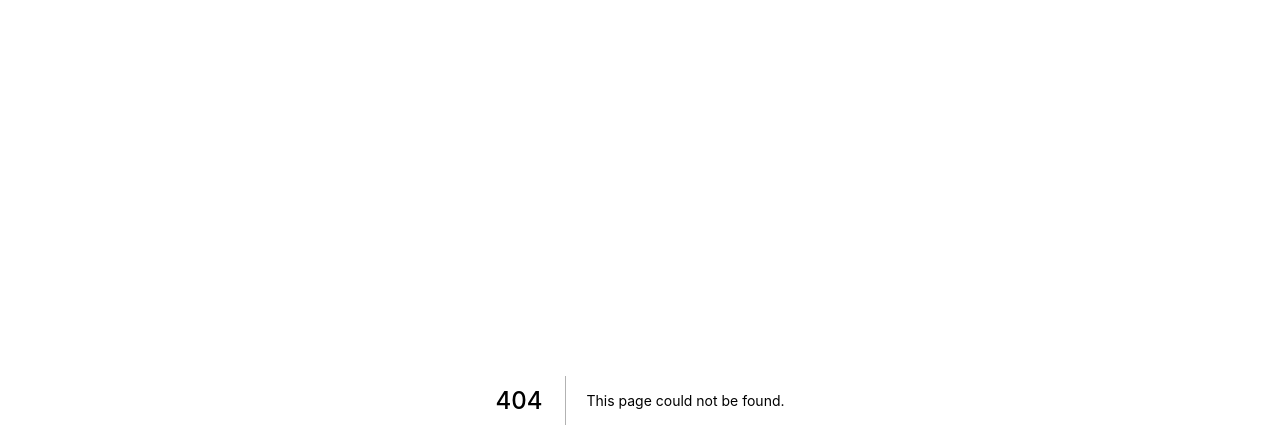
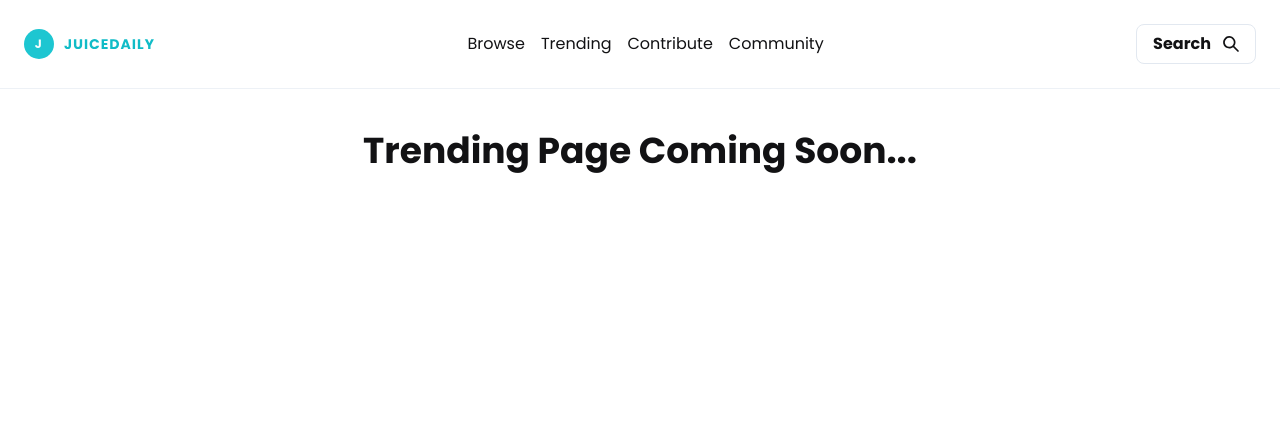
Before and after one commit to fpolica91/vegbook, a Next.js app: page /trending in a window 1280 px wide. Before the commit this address had no page. Shown: the top 448 px of the page. Built offline with nearby package versions, Linux system fonts and the light colour scheme.

Commit message:
trending page

```diff
--- a/src/pages/recipes/[slug].tsx
+++ b/src/pages/recipes/[slug].tsx
@@ -15,6 +15,7 @@ import {
 import { BellIcon } from "@chakra-ui/icons";
 import { getPrismicClient } from "../../services/prismic";
 import styles from "./recipes.module.scss";
+import { Menu } from "../../components/navbar";
 
 interface Recipe {
   slug: string;
@@ -39,6 +40,8 @@ export default function Recipe({ recipe }: RecipeProps) {
   return (
     <>
       <Head>Vegbook | {singleRecipe.title}</Head>
+      <Menu />
+      <Divider orientation="horizontal" />
       <Flex
         justifyContent="center"
         flexDir="column"
--- a/src/pages/recipes/index.tsx
+++ b/src/pages/recipes/index.tsx
@@ -1,7 +1,7 @@
 import { useState } from "react";
 import { Menu } from "../../components/navbar";
 import styles from "./recipes.module.scss";
-import { Flex, Stack, Box, Image, Text, Button } from "@chakra-ui/react";
+import { Flex, Stack, Box, Image, Text, Divider } from "@chakra-ui/react";
 import Head from "next/head";
 import { GetStaticProps } from "next";
 import { RichText } from "prismic-dom";
@@ -63,6 +63,7 @@ export default function Recipes({ recipes, next_page }: HomeProps) {
     <>
       <Head>Vegbook | Home</Head>
       <Menu />
+      <Divider orientation="horizontal" />
       <Flex flexDir="column" alignItems="center" margin="2rem 0">
         <Stack>
           {featuredRecipes.map((recipe) => (
--- /dev/null
+++ b/src/pages/trending/index.tsx
@@ -0,0 +1,20 @@
+import { Flex, Box, Heading, Divider } from "@chakra-ui/react";
+import Head from "next/head";
+import { Menu } from "../../components/navbar";
+
+export default function Trending() {
+  return (
+    <>
+      <Head>
+        <title>VegBook | Home</title>
+      </Head>
+      <Menu />
+      <Divider orientation="horizontal" />
+      <Flex as="main" justify="center" align="center">
+        <Box my={8} py={2}>
+          <Heading> Trending Page Coming Soon...</Heading>
+        </Box>
+      </Flex>
+    </>
+  );
+}
```
